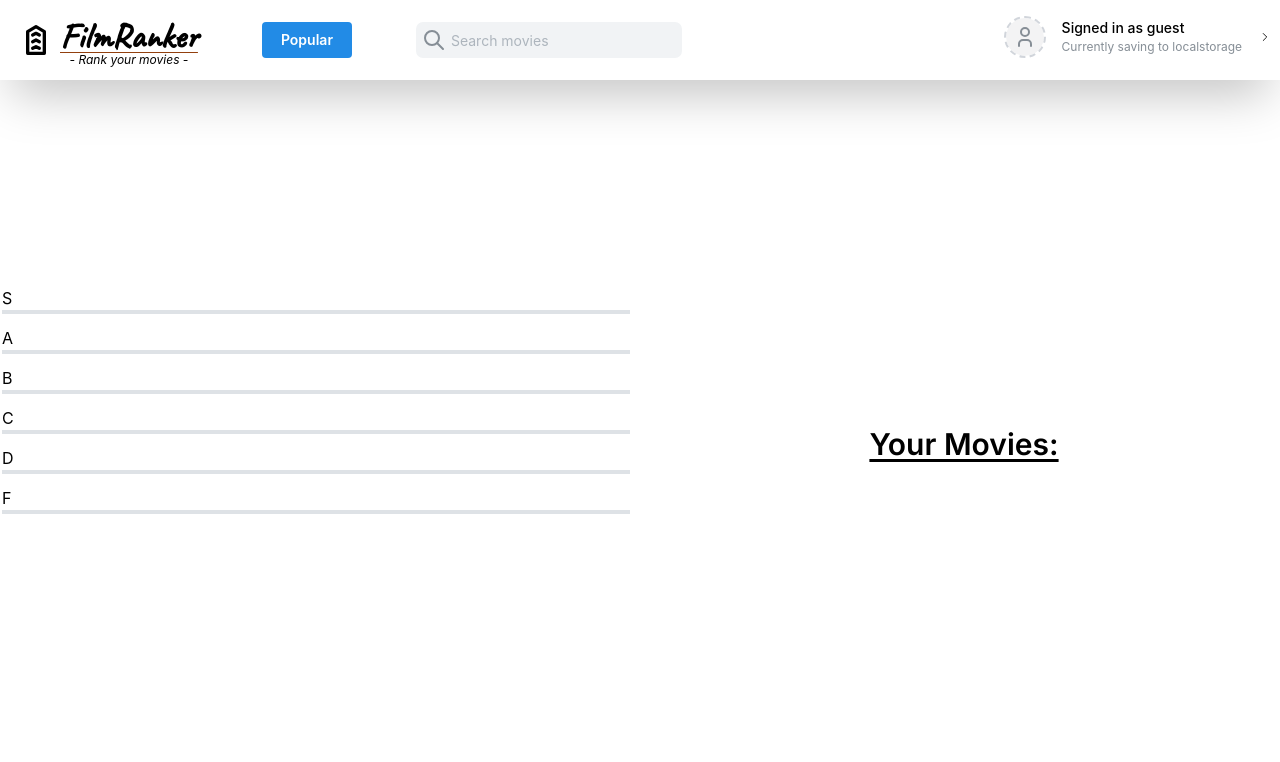
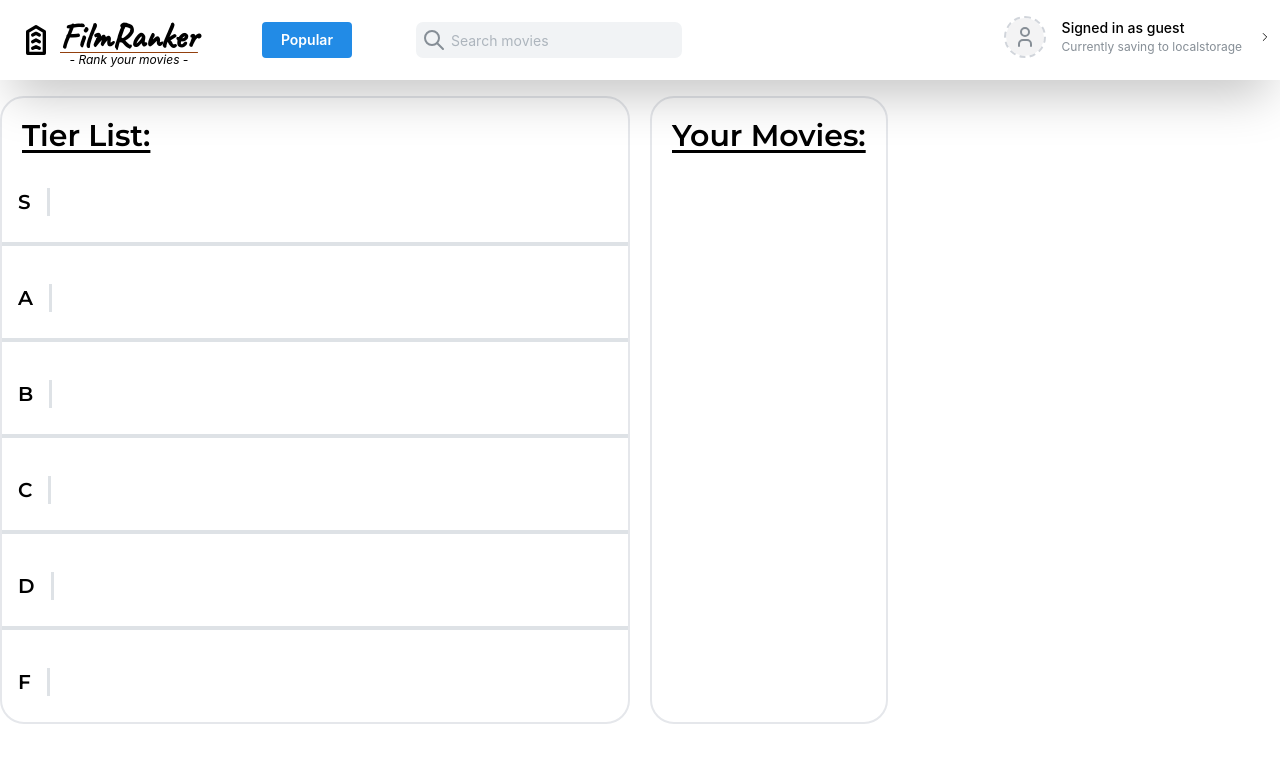
Before and after one commit to lanceziegler/filmranker, a Next.js app: page / in a window 1280 px wide. Shown: the top 762 px of the page. Built offline with nearby package versions, Linux system fonts and the light colour scheme.

Commit message:
removed all dndKit remnants. Considering different approach.

```diff
--- a/app/page.tsx
+++ b/app/page.tsx
@@ -1,64 +1,20 @@
 'use client';
-import { Title } from '@mantine/core';
 import TierList from '@/components/TierList';
 import WatchList from '@/components/WatchList';
 import Nav from '@/components/Nav';
-import { useState } from 'react';
-import {
-  DndContext,
-  DragEndEvent,
-  DragMoveEvent,
-  DragOverlay,
-  DragStartEvent,
-  KeyboardSensor,
-  PointerSensor,
-  UniqueIdentifier,
-  closestCorners,
-  useSensor,
-  useSensors,
-} from '@dnd-kit/core';
-import {
-  SortableContext,
-  arrayMove,
-  sortableKeyboardCoordinates,
-} from '@dnd-kit/sortable';
 
 export default function HomePage() {
-  const [activeId, setActiveId] = useState<UniqueIdentifier | null>(null);
-
-  // DND Handlers
-  const sensors = useSensors(
-    useSensor(PointerSensor),
-    useSensor(KeyboardSensor, {
-      coordinateGetter: sortableKeyboardCoordinates,
-    })
-  );
-
-  function handleDragStart(event: DragStartEvent) {
-    const { active } = event;
-    const { id } = active;
-    setActiveId(id);
-  }
-
   return (
     <>
       <Nav btnLink='/popular/1' text='Popular' />
       <main>
-        <div className='min-h-screen flex gap-4 items-center'>
-          <DndContext
-            sensors={sensors}
-            collisionDetection={closestCorners}
-            onDragStart={handleDragStart}
-            // onDragMove={handleDragMove}
-            // onDragEnd={handleDragEnd}
-          >
-            <div className='flex justify-center flex-1'>
-              <TierList />
-            </div>
-            <div className='flex justify-center flex-1'>
-              <WatchList />
-            </div>
-          </DndContext>
+        <div className='flex gap-5'>
+          <div className='flex flex-1'>
+            <TierList />
+          </div>
+          <div className='flex flex-1'>
+            <WatchList />
+          </div>
         </div>
       </main>
     </>
--- a/components/LocalMovie.tsx
+++ b/components/LocalMovie.tsx
@@ -1,26 +1,16 @@
-import React from 'react';
 import { Tooltip } from '@mantine/core';
 import Image from 'next/image';
-import { useDraggable } from '@dnd-kit/core';
 
 interface propTypes {
   title: string;
-  key: number;
   poster: string;
+  id: string;
 }
 
-const LocalMovie = ({ title, key, poster }: propTypes) => {
-  const { attributes, listeners, setNodeRef, transform } = useDraggable({
-    id: key,
-  });
-  const style = transform
-    ? {
-        transform: `translate3d(${transform.x}px, ${transform.y}px, 0)`,
-      }
-    : undefined;
-
+const LocalMovie = ({ title, poster, id }: propTypes) => {
   return (
-    <Tooltip label={title} key={key}>
+    <div>
+      <Tooltip label={title}>
         {poster !== null ? (
           <Image
             alt={title}
@@ -29,9 +19,7 @@ const LocalMovie = ({ title, key, poster }: propTypes) => {
             height={50}
             //   sizes='100vw'
             loading='lazy'
-          className='rounded-full hover:scale-105 transition-transform hover:drop-shadow-glow w-auto h-auto'
-          style={style}
-          ref={setNodeRef}
+            className='rounded-full hover:scale-105 transition-transform w-auto h-auto'
           />
         ) : (
           <Image
@@ -44,6 +32,7 @@ const LocalMovie = ({ title, key, poster }: propTypes) => {
           />
         )}
       </Tooltip>
+    </div>
   );
 };
 
--- a/components/Row.tsx
+++ b/components/Row.tsx
@@ -1,6 +1,4 @@
-'use client';
-import { Divider } from '@mantine/core';
-import { useDroppable } from '@dnd-kit/core';
+import { Divider, Group } from '@mantine/core';
 
 interface propTypes {
   id: number;
@@ -8,18 +6,16 @@ interface propTypes {
 }
 
 const Row = ({ id, row }: propTypes) => {
-  const { isOver, setNodeRef } = useDroppable({
-    id: id,
-  });
-  const style = {
-    color: isOver ? 'green' : undefined,
-    background: isOver ? 'red' : undefined,
-  };
-
   return (
-    <div ref={setNodeRef}>
-      <div style={style}>{row}</div>
-      <Divider size='lg' />
+    <div className='h-20 flex flex-col justify-center'>
+      <div>
+        <Group>
+          <div className='pl-4 font-montserrat text-xl font-semibold'>
+            {row}
+          </div>
+          <Divider orientation='vertical' size='md' />
+        </Group>
+      </div>
     </div>
   );
 };
--- a/components/TierList.tsx
+++ b/components/TierList.tsx
@@ -1,15 +1,22 @@
 import { SimpleGrid, Divider } from '@mantine/core';
 import Row from './Row';
-import { DndContext } from '@dnd-kit/core';
 
 function TierList() {
-  const rows = ['S', 'A', 'B', 'C', 'D', 'F'];
+  const rows: string[] = ['S', 'A', 'B', 'C', 'D', 'F'];
 
   return (
-    <div className='m-10 flex flex-col border-white border-2 min-w-full'>
+    <div className='mt-24 rounded-3xl flex flex-col border-gray-200 border-2 min-w-full'>
+      <h1 className='text-3xl p-5 font-montserrat font-semibold underline underline-offset-4 pb-2'>
+        Tier List:
+      </h1>
       <SimpleGrid cols={1} spacing='sm'>
         {rows.map((row, i) => {
-          return <Row key={i} id={i} row={row} />;
+          return (
+            <div key={i}>
+              <Row id={i} row={row} />
+              {i < rows.length - 1 ? <Divider size='lg' /> : null}
+            </div>
+          );
         })}
       </SimpleGrid>
     </div>
--- a/components/WatchList.tsx
+++ b/components/WatchList.tsx
@@ -1,14 +1,10 @@
 'use client';
 import { useState, useEffect } from 'react';
-import Image from 'next/image';
-import { Tooltip } from '@mantine/core';
-import { DndContext } from '@dnd-kit/core';
 import LocalMovie from './LocalMovie';
 
 // DnDKit STAGGER IMPORT
 function WatchList() {
   const [array, setArray] = useState<any>([]);
-  const [parent, setParent] = useState(null);
 
   useEffect(() => {
     const parsedArray =
@@ -19,8 +15,8 @@ function WatchList() {
   }, []);
 
   return (
-    <div className='mt-24 p-5 border-white border-2 rounded-3xl'>
-      <h1 className='text-3xl font-inter font-semibold underline underline-offset-4 pb-2'>
+    <div className='mt-24 border-gray-200 border-2 rounded-3xl'>
+      <h1 className='text-3xl p-5 font-montserrat font-semibold underline underline-offset-4 pb-2'>
         Your Movies:
       </h1>
       <div className='flex flex-wrap justify-center'>
@@ -29,8 +25,8 @@ function WatchList() {
             <div key={i} className='hover:scale-105 transition-transform'>
               <LocalMovie
                 title={movie.title}
-                key={i}
                 poster={movie.poster_path}
+                id={movie.title}
               />
             </div>
           );
```
Lines whose indentation alone changed are shown as unchanged.
